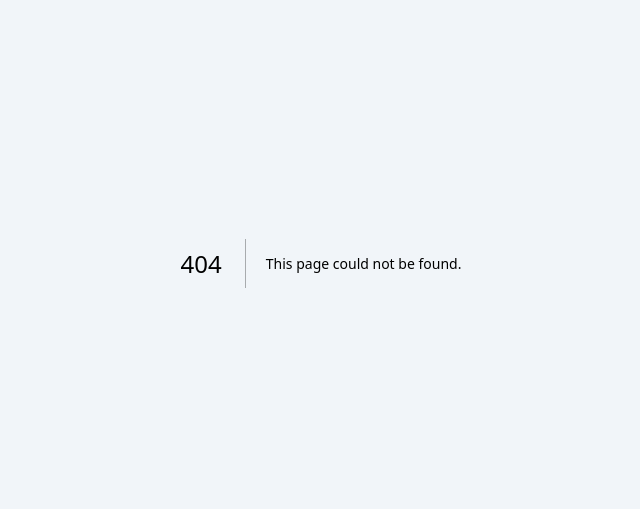
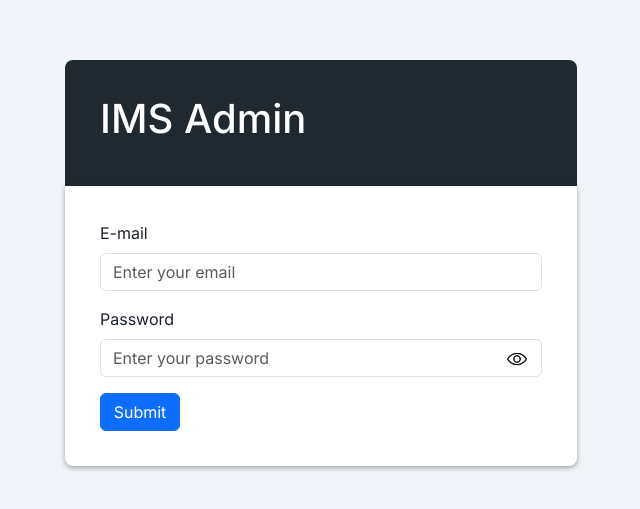
Before and after one commit to buljicS/inventory-system-backend, a Next.js app in the folder frontend/: page /admin/login in a window 1280 px wide. Before the commit this address had no page. Shown: the part 137-646 px from the top of the page, without its empty margins (319-959 px from the left). Built offline with nearby package versions, Linux system fonts and the light colour scheme.

Commit message:
admin login component

```diff
--- /dev/null
+++ b/frontend/app/admin/login/page.tsx
@@ -0,0 +1,8 @@
+"use client";
+import { AdminForm } from "@/components";
+
+const page = () => {
+    return <AdminForm />;
+};
+
+export default page;
--- /dev/null
+++ b/frontend/components/AdminForm/AdminForm.module.scss
@@ -0,0 +1,42 @@
+.admin {
+    display: flex;
+    flex-direction: column;
+    justify-content: center;
+    min-height: 100vh;
+    max-width: 40%;
+    margin: 0 auto;
+
+    &_header {
+        color: #fff;
+        background-color: #202930;
+        padding: 35px;
+        width: 100%;
+        border-radius: 8px 8px 0 0;
+    }
+
+    &_form {
+        background-color: #fff;
+        padding: 35px;
+        box-shadow: rgba(0, 0, 0, 0.35) 0px 2px 5px;
+        width: 100%;
+        border-radius: 0 0 8px 8px;
+
+        button {
+            @media only screen and (max-width: 400px) {
+                font-size: 0.8rem;
+            }
+
+            &[type="submit"] {
+                width: 80px;
+            }
+        }
+
+        @media only screen and (max-width: 992px) {
+            padding: 25px;
+        }
+    }
+
+    @media only screen and (max-width: 992px) {
+        max-width: 90%;
+    }
+}
--- /dev/null
+++ b/frontend/components/AdminForm/AdminForm.tsx
@@ -0,0 +1,52 @@
+import styles from "./AdminForm.module.scss";
+import { LOGIN_INPUTS, LOGIN_SCHEMA } from "@/utils/constants";
+import { useState } from "react";
+import { Form, Button } from "react-bootstrap";
+import FormInput from "../FormInput/FormInput";
+import { useForm, SubmitHandler } from "react-hook-form";
+import { TLoginData } from "@/utils/types";
+import axios from "axios";
+import { zodResolver } from "@hookform/resolvers/zod";
+import Spinner from "react-bootstrap/Spinner";
+
+const AdminForm = () => {
+    const [isLoading, setIsLoading] = useState<boolean>(false);
+
+    const {
+        register: loginRegister,
+        handleSubmit: handleSubmit,
+        formState: { errors },
+    } = useForm<TLoginData>({ resolver: zodResolver(LOGIN_SCHEMA) });
+
+    const onLoginSubmit: SubmitHandler<TLoginData> = async (data) => {};
+
+    return (
+        <div className={styles.admin}>
+            <div className={styles.admin_header}>
+                <h1>IMS Admin</h1>
+            </div>
+            <div className={styles.admin_form}>
+                <Form onSubmit={handleSubmit(onLoginSubmit)}>
+                    {LOGIN_INPUTS.map((input) => (
+                        <FormInput
+                            key={input.id}
+                            input={input}
+                            errors={errors}
+                            register={loginRegister}
+                        />
+                    ))}
+
+                    <Button type="submit">
+                        {isLoading ? (
+                            <Spinner animation="border" size="sm" />
+                        ) : (
+                            "Submit"
+                        )}
+                    </Button>
+                </Form>
+            </div>
+        </div>
+    );
+};
+
+export default AdminForm;
--- a/frontend/components/LoginForm/LoginForm.module.scss
+++ b/frontend/components/LoginForm/LoginForm.module.scss
@@ -6,8 +6,6 @@
     margin: 0 10px;
     box-shadow: rgba(0, 0, 0, 0.35) 0px 2px 5px;
     border-radius: 8px;
-
-
 
     &_buttons {
         display: flex;
@@ -19,10 +17,9 @@
             @media only screen and (max-width: 400px) {
                 font-size: 0.8rem;
             }
-        }
-
-        button[type="submit"] {
-            width: 80px;
+            &[type="submit"] {
+                width: 80px;
+            }
         }
 
         @media only screen and (max-width: 400px) {
@@ -30,4 +27,8 @@
             align-items: flex-start;
         }
     }
+
+    @media only screen and (max-width: 992px) {
+        padding: 25px;
+    }
 }
--- a/frontend/components/index.ts
+++ b/frontend/components/index.ts
@@ -9,3 +9,4 @@ export { default as Logout } from "./UserLogout/Logout";
 export { default as FormInput } from "./FormInput/FormInput";
 export { default as LoginForm } from "./LoginForm/LoginForm";
 export { default as SignupForm } from "./SignupForm/SignupForm";
+export { default as AdminForm } from "./AdminForm/AdminForm";
```
Also changed, not shown: frontend/app/admin/page.tsx (added, +20 -0 lines).
